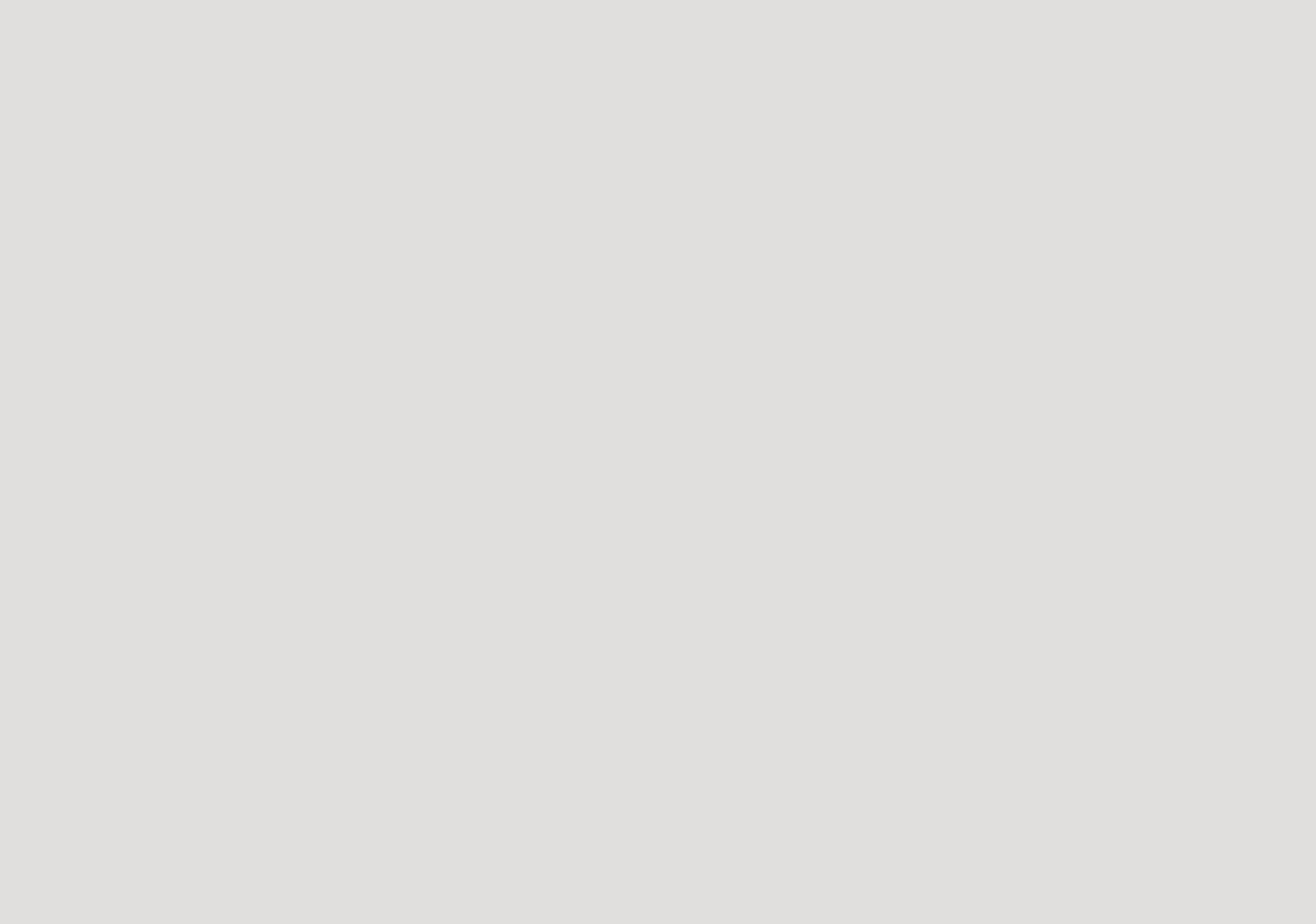
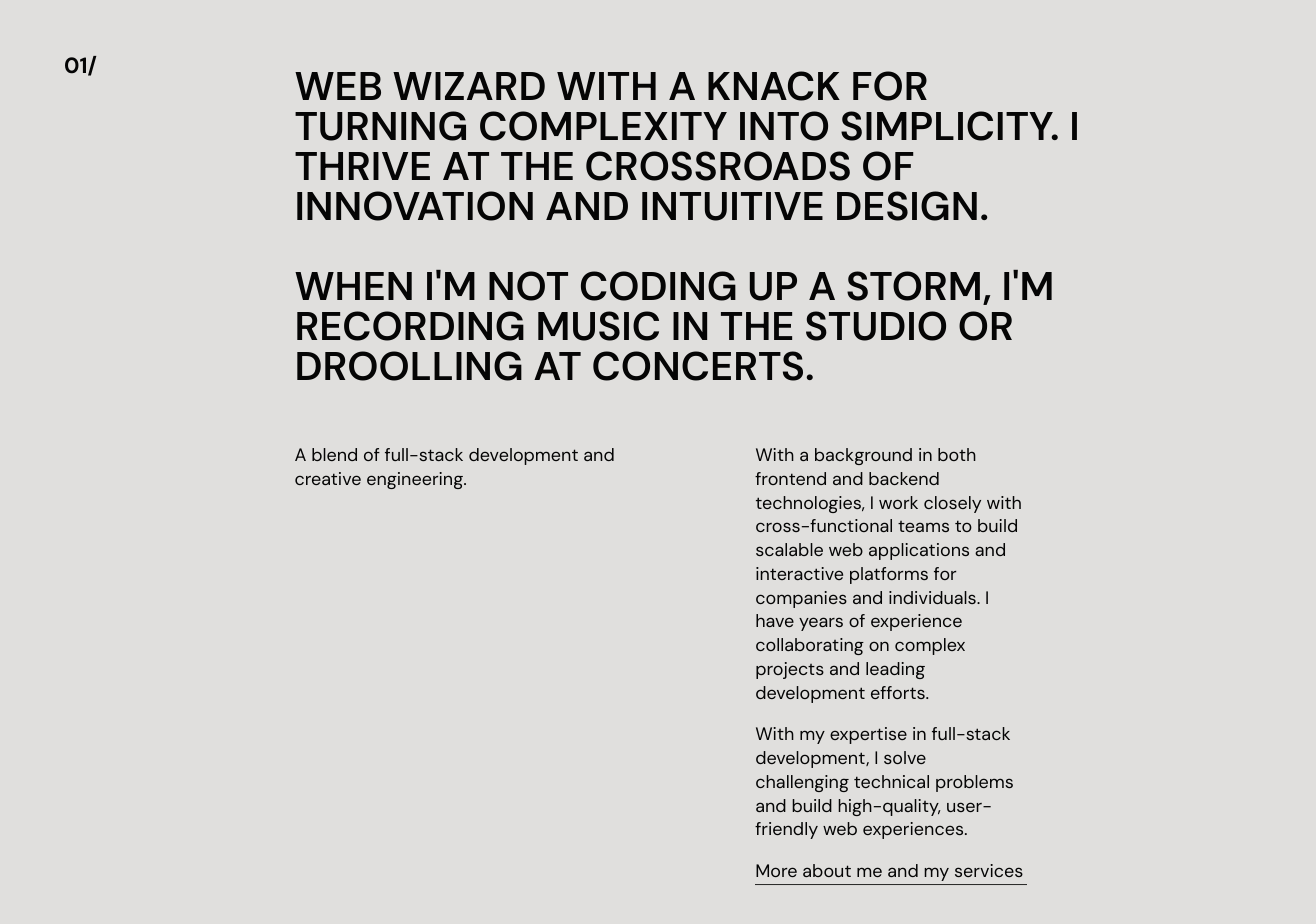
Before and after one commit to joaoiguana/portfolio-vite-react, a React (Vite) app: page / in a window 1280 px wide. Shown: the part 822-1746 px from the top of the page, 1316 px wide, since content can reach past the window. Before the commit the page ends 819 px from the top, so only its background shows below. Built offline with nearby package versions, Linux system fonts and the light colour scheme.

Commit message:
added profile section to home page

```diff
--- a/src/components/Header/Header.scss
+++ b/src/components/Header/Header.scss
@@ -97,7 +97,7 @@ header {
 @media (min-width: 600px) {
   header {
     .navbar {
-      height: 10vh;
+      // height: 10vh;
 
       .hidden {
         visibility: hidden;
--- a/src/components/Main/Main.jsx
+++ b/src/components/Main/Main.jsx
@@ -3,6 +3,7 @@ import AOS from 'aos';
 import 'aos/dist/aos.css'; // Import AOS CSS
 import HeroSection from './HeroSection/HeroSection.jsx';
 import './Main.scss'
+import ProfileSection from './ProfileSection/ProfileSection.jsx';
 
 const Main = () => {
   useEffect(() => {
@@ -12,6 +13,7 @@ const Main = () => {
   return (
     <main>
       <HeroSection />
+      <ProfileSection />
     </main>
   )
 }
--- a/src/components/Main/Main.scss
+++ b/src/components/Main/Main.scss
@@ -225,6 +225,7 @@
       }
 
       .profile {
+        padding-top: 6rem;
 
         .profile-container {
           display: grid;
--- /dev/null
+++ b/src/components/Main/ProfileSection/ProfileSection.jsx
@@ -0,0 +1,39 @@
+
+
+const ProfileSection = () => {
+  return (
+    <section className="profile">
+      <div className="profile-container">
+        <div className="profile-tag">
+          <h4 data-aos="fade-right" data-aos-duration="1000" data-aos-delay="300">01/</h4>
+        </div>
+        <div className="profile-intro">
+          <p data-aos="fade-up" data-aos-duration="1000" data-aos-delay="300">
+            WEB WIZARD WITH A KNACK FOR TURNING COMPLEXITY INTO SIMPLICITY. I THRIVE AT THE CROSSROADS OF INNOVATION AND INTUITIVE DESIGN.
+          </p>
+          <p data-aos="fade-up" data-aos-duration="1000" data-aos-delay="600">
+            WHEN I'M NOT CODING UP A STORM, I'M RECORDING MUSIC IN THE STUDIO OR DROOLLING AT CONCERTS.
+          </p>
+        </div>
+        <div className="profile-description-header">
+          <p data-aos="fade-up" data-aos-duration="1000" data-aos-delay="900">
+            A blend of full-stack development and creative engineering.
+          </p>
+        </div>
+        <div className="profile-description">
+          <p data-aos="fade-up" data-aos-duration="1000" data-aos-delay="1200">
+            With a background in both frontend and backend technologies, I work closely with cross-functional teams to build scalable web applications and interactive platforms for companies and individuals. I have years of experience collaborating on complex projects and leading development efforts.
+          </p>
+          <p data-aos="fade-up" data-aos-duration="1000" data-aos-delay="1500">
+            With my expertise in full-stack development, I solve challenging technical problems and build high-quality, user-friendly web experiences.
+          </p>
+          <p data-aos="fade-up" data-aos-duration="1000" data-aos-delay="1800">
+            More about me and my services
+          </p>
+        </div>
+      </div>
+    </section>
+  )
+}
+
+export default ProfileSection
```
Also changed, not shown: .eslintrc.cjs.
